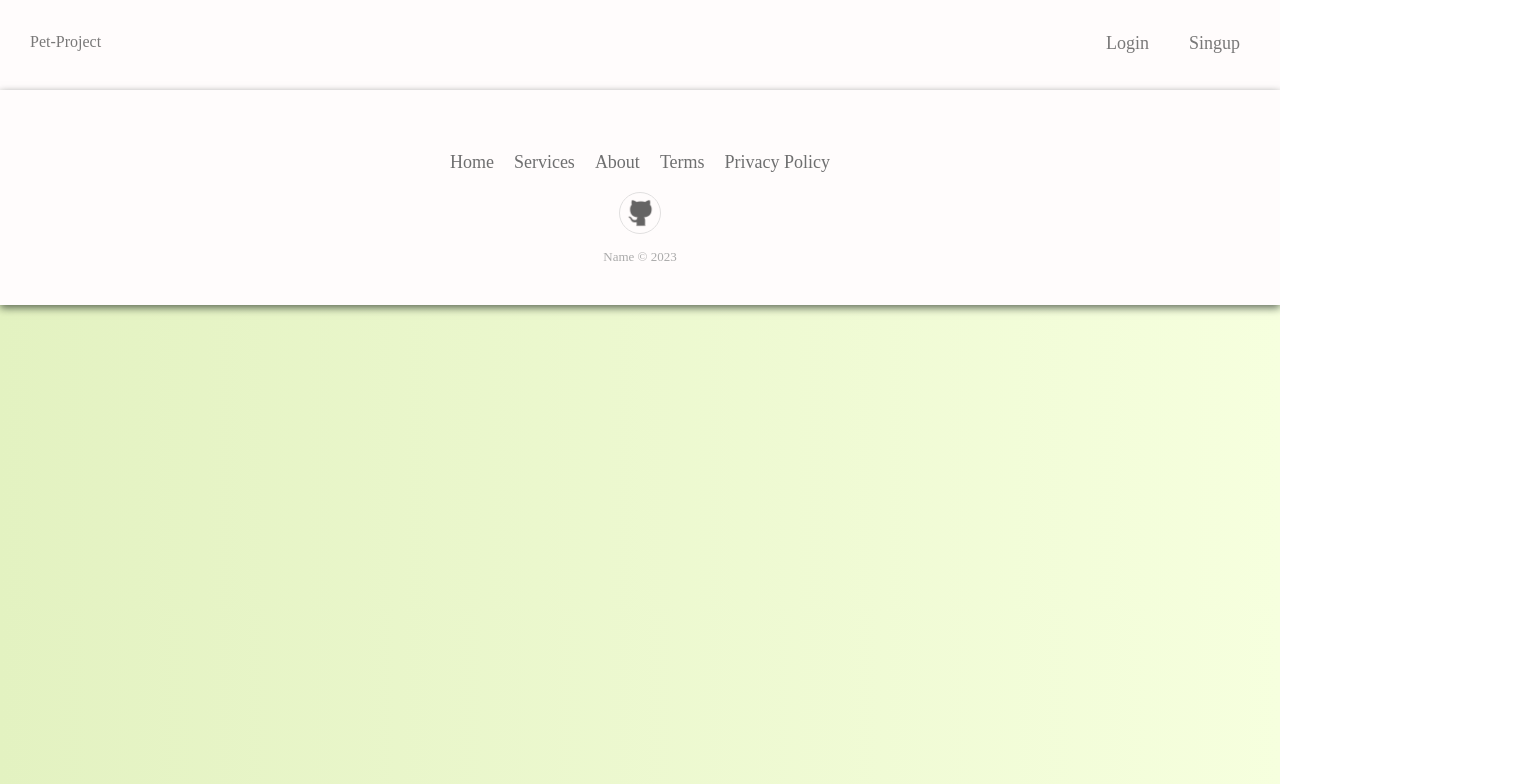
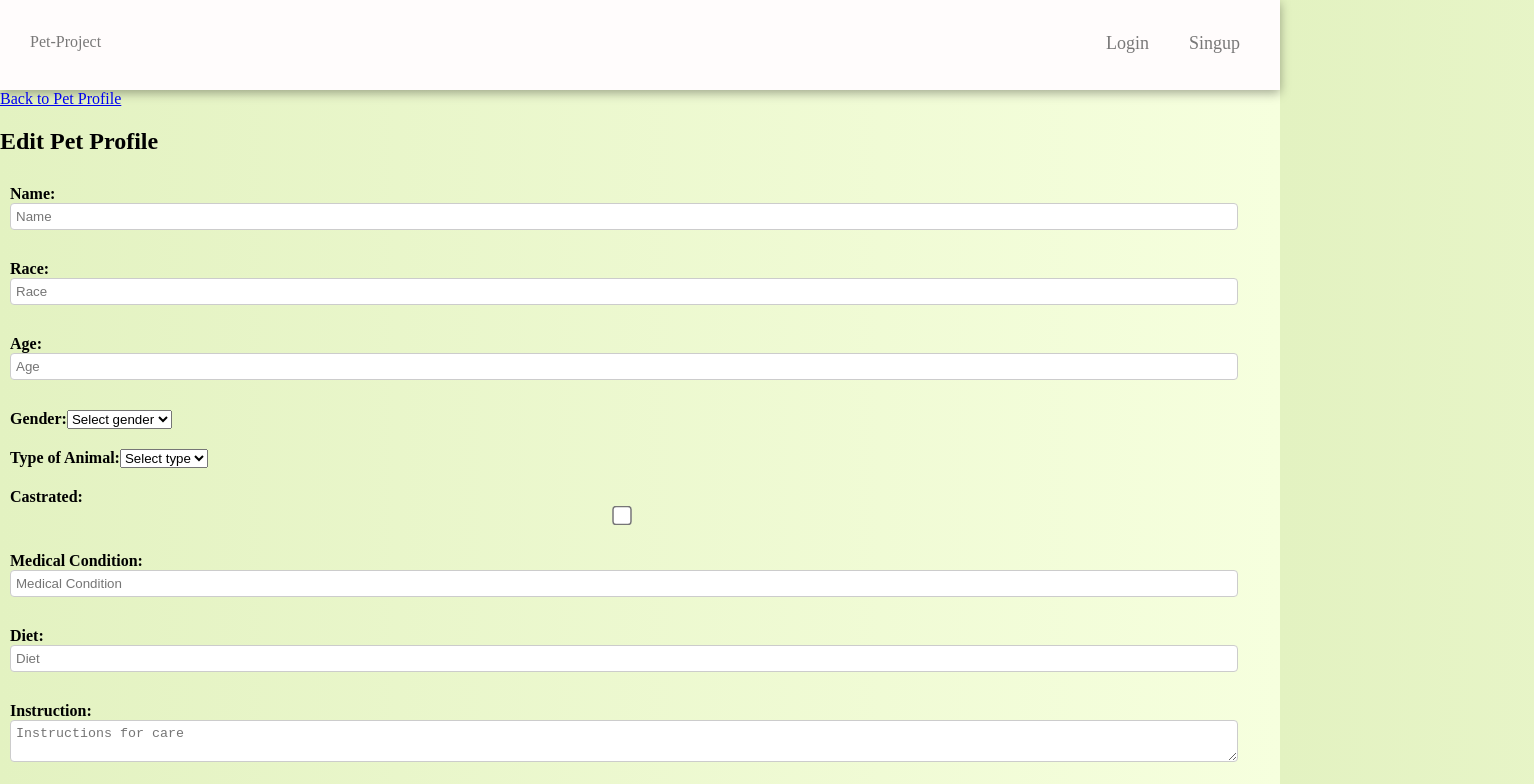
Before and after one commit to natko22/pet-project-frontend, a React (Create React App) app: page /edit-pet/1 in a window 1280 px wide. Shown: the top 784 px of the page, 1534 px wide, since content can reach past the window. Built offline with nearby package versions, Linux system fonts and the light colour scheme; no server answers.

Commit message:
add edit pet profile page

```diff
--- a/src/App.js
+++ b/src/App.js
@@ -10,6 +10,7 @@ import Footer from "./components/Footer";
 import EditProfile from "./pages/EditProfile";
 import PetProfilePage from "./pages/PetProfilePage";
 import AddPet from "./pages/AddNewPetPage";
+import EditPetProfilePage from "./pages/EditPetProfilePage.jsx";
 
 function App() {
   return (
@@ -23,6 +24,7 @@ function App() {
         <Route path="/edit/:userId" element={<EditProfile />} />
         <Route path="/petProfile/:petId" element={<PetProfilePage />} />
         <Route path="/add-pet" element={<AddPet />} />
+        <Route path="/edit-pet/:petId" element={<EditPetProfilePage />} />
       </Routes>
       <Footer />
     </div>
--- /dev/null
+++ b/src/pages/EditPetProfilePage.jsx
@@ -0,0 +1,242 @@
+import React, { useState, useEffect } from "react";
+import { Link, useParams } from "react-router-dom";
+import axios from "axios";
+import { useContext } from "react";
+import { AuthContext } from "../context/auth.context";
+
+const EditPet = () => {
+  const [name, setName] = useState("");
+  const [race, setRace] = useState("");
+  const [age, setAge] = useState("");
+  const [gender, setGender] = useState("");
+  const [type, setType] = useState("");
+  const [castrated, setCastrated] = useState(false);
+  const [medicalCondition, setMedicalCondition] = useState("");
+  const [diet, setDiet] = useState("");
+  const [instruction, setInstruction] = useState("");
+  const [img, setImg] = useState("");
+  const [loading, setLoading] = useState(true);
+
+  const { petId } = useParams();
+  const { user } = useContext(AuthContext);
+
+  useEffect(() => {
+    const fetchPetProfile = async () => {
+      try {
+        const response = await axios.get(
+          `http://localhost:5005/api/edit-pet/${petId}`
+        );
+        const petData = response.data;
+
+        setName(petData.name || "");
+        setRace(petData.race || "");
+        setAge(petData.age || "");
+        setGender(petData.gender || "");
+        setType(petData.type || "");
+        setCastrated(petData.castrated || false);
+        setMedicalCondition(petData.medicalCondition || "");
+        setDiet(petData.diet || "");
+        setInstruction(petData.instruction || "");
+        setImg(petData.img || "");
+
+        setLoading(false);
+      } catch (error) {
+        console.error("Error fetching pet profile:", error);
+        setLoading(false);
+      }
+    };
+
+    fetchPetProfile();
+  }, []);
+
+  if (loading) {
+    return <div>Loading...</div>;
+  }
+
+  const handleNameChange = (e) => {
+    setName(e.target.value);
+  };
+
+  const handleRaceChange = (e) => {
+    setRace(e.target.value);
+  };
+
+  const handleAgeChange = (e) => {
+    setAge(e.target.value);
+  };
+
+  const handleGenderChange = (e) => {
+    setGender(e.target.value);
+  };
+
+  const handleTypeChange = (e) => {
+    setType(e.target.value);
+  };
+
+  const handleCastratedChange = (e) => {
+    setCastrated(e.target.checked);
+  };
+
+  const handleMedicalConditionChange = (e) => {
+    setMedicalCondition(e.target.value);
+  };
+
+  const handleDietChange = (e) => {
+    setDiet(e.target.value);
+  };
+
+  const handleInstructionChange = (e) => {
+    setInstruction(e.target.value);
+  };
+
+  const handleImgChange = (e) => {
+    setImg(e.target.value);
+  };
+
+  const handleSubmit = async (e) => {
+    e.preventDefault();
+
+    const updatedPetProfile = {
+      name,
+      race,
+      age,
+      gender,
+      type,
+      castrated,
+      medicalCondition,
+      diet,
+      instruction,
+      img,
+    };
+
+    try {
+      const response = await axios.put(
+        `http://localhost:5005/api/edit-pet/${petId}`,
+        updatedPetProfile,
+        {
+          headers: {
+            Authorization: `Bearer ${user.storedToken}`,
+          },
+        }
+      );
+      console.log("Pet profile updated successfully:", response.data);
+    } catch (error) {
+      console.error("Error updating pet profile:", error);
+    }
+  };
+
+  return (
+    <div>
+      <Link to={`/pets/${petId}`}>Back to Pet Profile</Link>
+
+      <h2>Edit Pet Profile</h2>
+
+      <form onSubmit={handleSubmit} className="edit-pet-form">
+        <label>
+          Name:
+          <input
+            type="text"
+            value={name}
+            onChange={handleNameChange}
+            placeholder="Name"
+          />
+        </label>
+
+        <label>
+          Race:
+          <input
+            type="text"
+            value={race}
+            onChange={handleRaceChange}
+            placeholder="Race"
+          />
+        </label>
+
+        <label>
+          Age:
+          <input
+            type="number"
+            value={age}
+            onChange={handleAgeChange}
+            placeholder="Age"
+          />
+        </label>
+
+        <label>
+          Gender:
+          <select value={gender} onChange={handleGenderChange}>
+            <option value="">Select gender</option>
+            <option value="Male">Male</option>
+            <option value="Female">Female</option>
+          </select>
+        </label>
+
+        <label>
+          Type of Animal:
+          <select value={type} onChange={handleTypeChange}>
+            <option value="">Select type</option>
+            <option value="Dog">Dog</option>
+            <option value="Cat">Cat</option>
+            <option value="Rabbit">Rabbit</option>
+            <option value="Snake">Snake</option>
+            <option value="Hamster">Hamster</option>
+            <option value="Bird">Bird</option>
+          </select>
+        </label>
+
+        <label>
+          Castrated:
+          <input
+            type="checkbox"
+            checked={castrated}
+            onChange={handleCastratedChange}
+            className="edit-form-checkbox"
+          />
+        </label>
+
+        <label>
+          Medical Condition:
+          <input
+            type="text"
+            value={medicalCondition}
+            onChange={handleMedicalConditionChange}
+            placeholder="Medical Condition"
+          />
+        </label>
+
+        <label>
+          Diet:
+          <input
+            type="text"
+            value={diet}
+            onChange={handleDietChange}
+            placeholder="Diet"
+          />
+        </label>
+
+        <label>
+          Instruction:
+          <textarea
+            value={instruction}
+            onChange={handleInstructionChange}
+            placeholder="Instructions for care"
+          />
+        </label>
+
+        <label>
+          Image URL:
+          <input
+            type="text"
+            value={img}
+            onChange={handleImgChange}
+            placeholder="Image URL"
+          />
+        </label>
+
+        <button type="submit">Save</button>
+      </form>
+    </div>
+  );
+};
+
+export default EditPet;
--- a/src/pages/PetProfilePage.jsx
+++ b/src/pages/PetProfilePage.jsx
@@ -34,6 +34,8 @@ function PetProfilePage() {
 
   return (
     <div>
+      {petId === pet._id && <Link to={`/edit/${petId}`}>Edit Profile</Link>}
+
       <div className="profilepage">
         <img
           className="profileImg"
```
